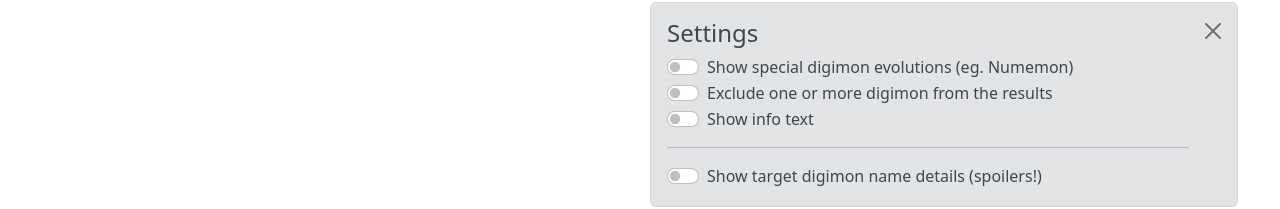
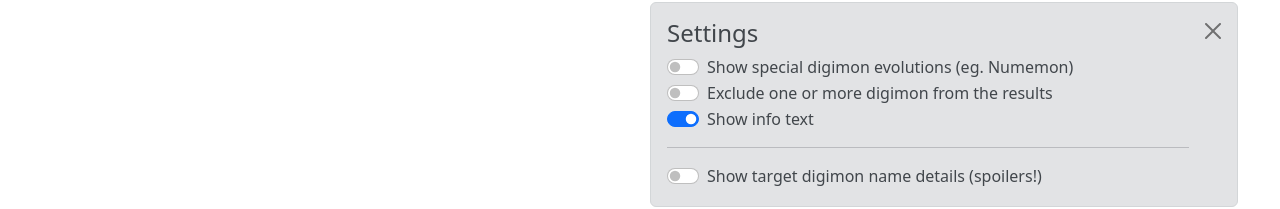
Before and after one commit to jackphilippi/digimon-slot-machine, a React (Create React App) app: page / in a window 1280 px wide. Shown: the part 266-475 px from the top of the page. Built offline with nearby package versions, Linux system fonts and the light colour scheme.

Commit message:
Updated to enable info by default

```diff
--- a/src/components/DigiSlotMachine.tsx
+++ b/src/components/DigiSlotMachine.tsx
@@ -152,6 +152,7 @@
 
                 <FormCheck
                     type="switch"
+                    defaultChecked={optShowSpecialDigimon}
                     id="specials-switch"
                     label="Show special digimon evolutions (eg. Numemon)"
                     value={optShowSpecialDigimon}
@@ -159,6 +160,7 @@
                 />
                 <FormCheck
                     type="switch"
+                    defaultChecked={optShowOmitTags}
                     id="omit-switch"
                     label="Exclude one or more digimon from the results"
                     value={optShowOmitTags}
@@ -174,6 +176,7 @@
                 </>}
                 <FormCheck
                     type="switch"
+                    defaultChecked={optShowInfoText}
                     id="help-switch"
                     label="Show info text"
                     value={optShowInfoText}
@@ -182,6 +185,7 @@
                 <hr/>
                 <FormCheck
                     type="switch"
+                    defaultChecked={optShowSpoilers}
                     id="spoilers-switch"
                     label="Show target digimon name details (spoilers!)"
                     value={optShowSpoilers}
```
Also changed, not shown: 78 other files (tests, documents, lock files or other folders).
